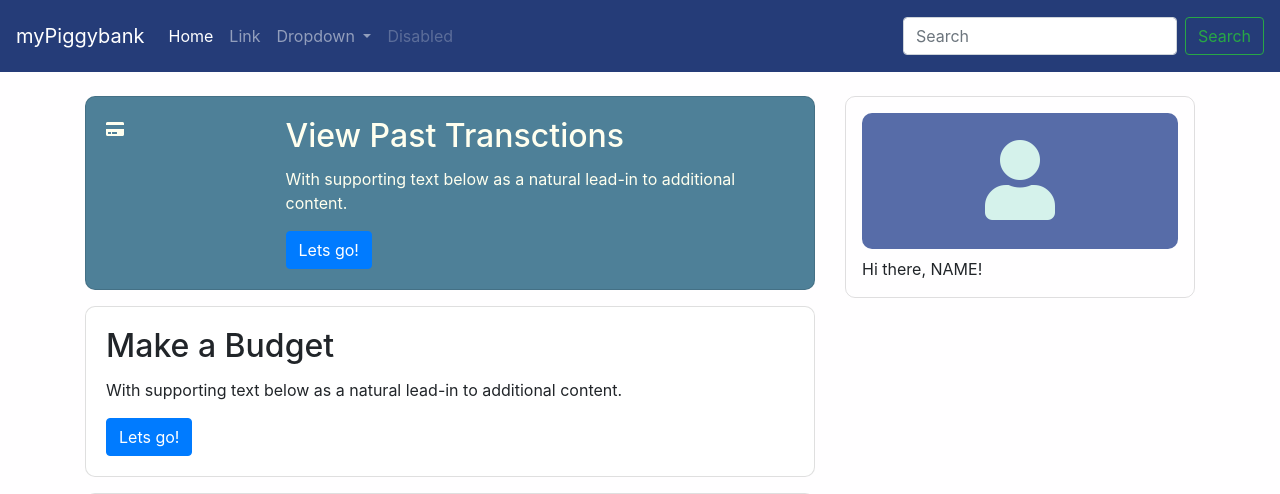
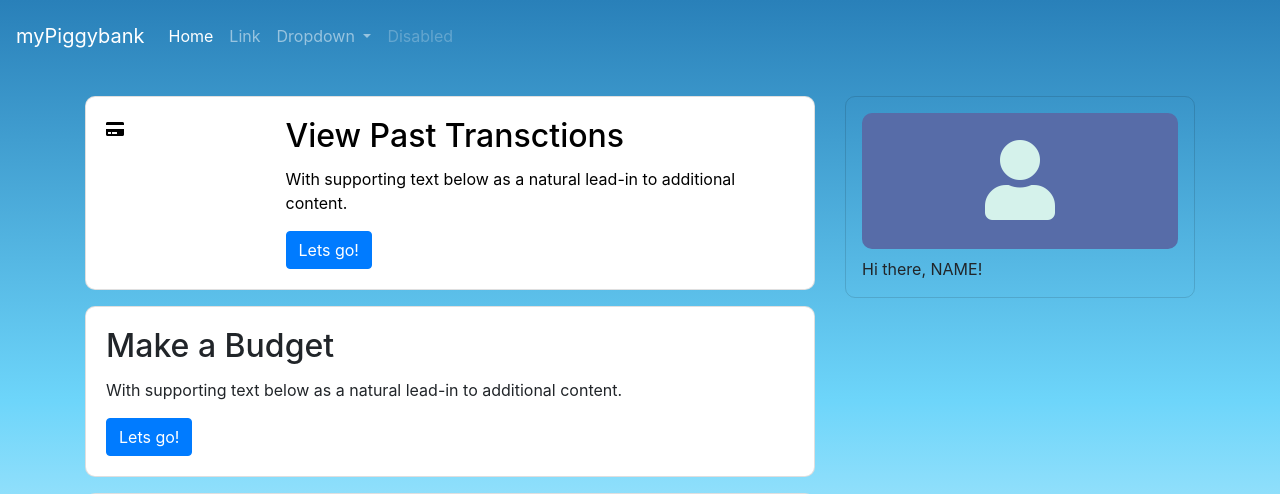
Before and after one commit to JackBiggin/MyPiggybank, a PHP site: page / in a window 1280 px wide. Shown: the top 494 px of the page. Run offline with PHP 8.4, Linux system fonts and the light colour scheme; some libraries are stand-ins or nearby versions.

Commit message:
Andrew needed this

```diff
--- a/All Site Styles.css
+++ b/All Site Styles.css
@@ -18,7 +18,7 @@
     border-style: solid;
 }
 
-.textright {
+.textRight {
     text-align:right;
 }
 
@@ -37,7 +37,7 @@ html {
     border-radius: 10px;
     height: 100%;
     width: 100%;
-    padding: 8px;
+    padding: 15px;
 }
 /**#element1 {display:inline-block;margin-right:10px;}
 #element2 {display:inline-block;}**/
--- a/Index.html
+++ b/Index.html
@@ -12,18 +12,21 @@
     <link rel="stylesheet" href="https://use.fontawesome.com/releases/v5.3.1/css/all.css" integrity="sha384-mzrmE5qonljUremFsqc01SB46JvROS7bZs3IO2EmfFsd15uHvIt+Y8vEf7N7fWAU" crossorigin="anonymous">
 
     <link rel="stylesheet" href="./assets/css/app.css">
+    <link rel="stylesheet" href="All%20Site%20Styles.css">
 
-    <script type="text/javascript" src="transactionList.js"></script>
+	<script type="text/javascript" src="transactionList.js"></script>
 
     <title>myPiggybank</title>
 </head>
 
 <body>
-    <nav class="navbar navbar-expand-lg navbar-dark bg-dark">
-        <a class="navbar-brand" href="#">myPiggybank</a>
-        <button class="navbar-toggler" type="button" data-toggle="collapse" data-target="#navbarSupportedContent" aria-controls="navbarSupportedContent" aria-expanded="false" aria-label="Toggle navigation">
+        <nav class="navbar navbar-expand-lg navbar-dark">
+        <button class="navbar-toggler pull-left" type="button" data-toggle="collapse" data-target="#navbarSupportedContent" aria-controls="navbarSupportedContent" aria-expanded="false" aria-label="Toggle navigation">
+
+
         <span class="navbar-toggler-icon"></span>
       </button>
+        <a class="navbar-brand p" href="#"> myPiggybank</a>
 
         <div class="collapse navbar-collapse" id="navbarSupportedContent">
             <ul class="navbar-nav mr-auto">
@@ -48,16 +51,14 @@
                     <a class="nav-link disabled" href="#">Disabled</a>
                 </li>
             </ul>
-            <form class="form-inline my-2 my-lg-0">
-                <input class="form-control mr-sm-2" type="search" placeholder="Search" aria-label="Search">
-                <button class="btn btn-outline-success my-2 my-sm-0" type="submit">Search</button>
-            </form>
+
         </div>
     </nav><br />
     <div class="container">
         <div class="row">
             <div class="col-12 col-md-8">
-                <div class="card menu-option">
+                <div class="card menu-option" onclick="window.location('./pasttransactions.php')">
+
                     <div class="card-body">
                         <div class="row">
                             <div class="col-3">
--- a/assets/css/app.css
+++ b/assets/css/app.css
@@ -33,8 +33,8 @@ body {
 }
 
 .menu-option {
-    background-color: #4E8098;
-    color: #ffffef;
+    background-color: #FFFFFF;
+    color: #000000;
 }
 
 .menu-option fa {
```
